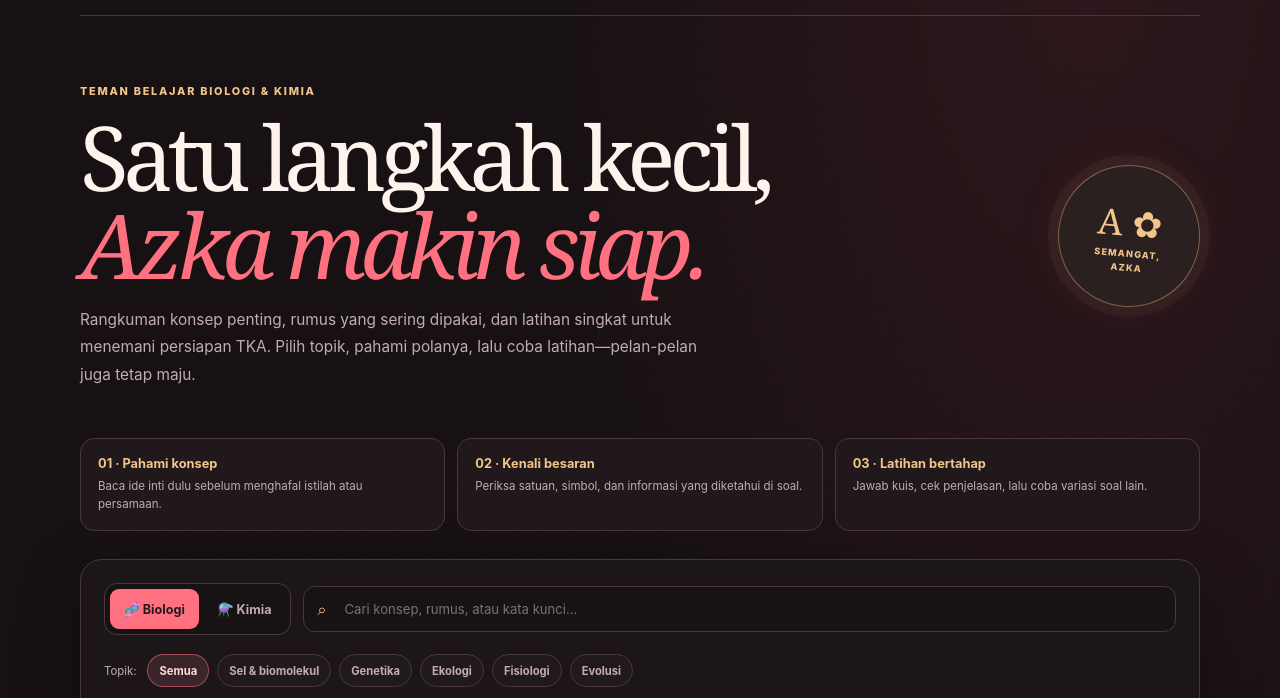
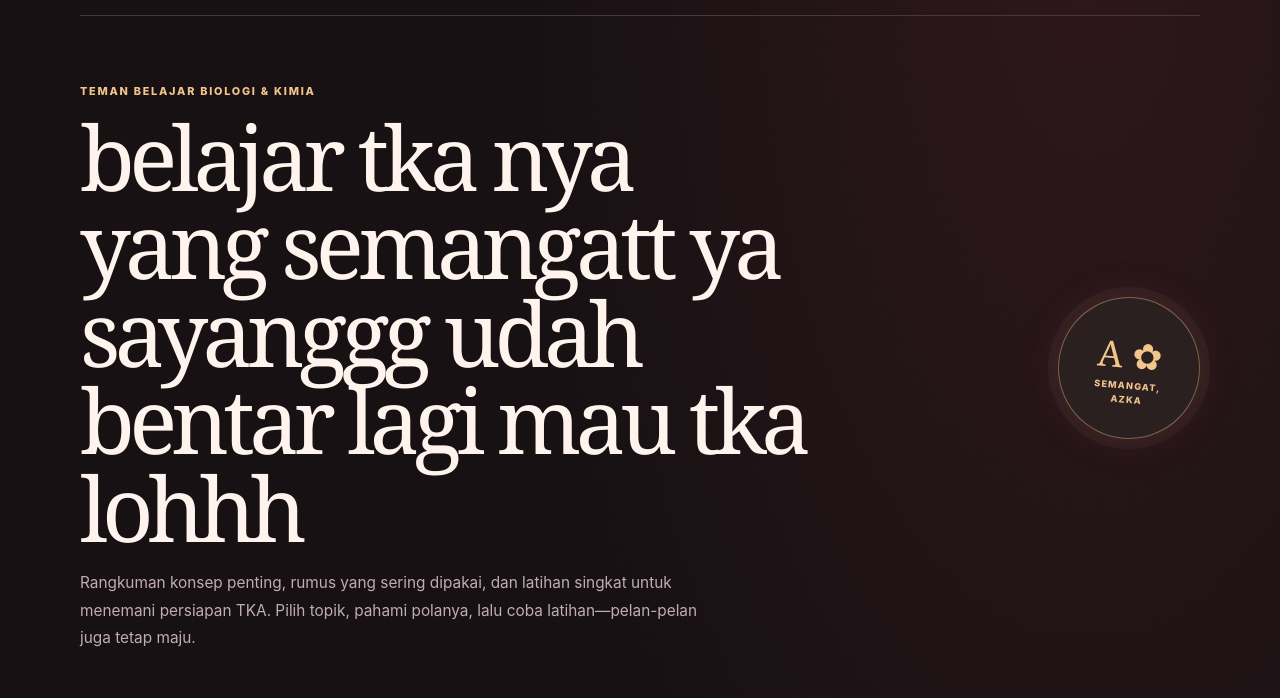
Before and after one commit to zheparee31/tka-azka-biologi-kimia, a plain HTML site: page index.html in a window 1280 px wide. Shown: the part 56-754 px from the top of the page. Drawn offline with Linux system fonts and the light colour scheme.

Commit message:
Update Azka TKA encouragement

```diff
--- a/index.html
+++ b/index.html
@@ -148,7 +148,7 @@
       <section class="hero" aria-labelledby="title">
         <div>
           <p class="eyebrow">Teman belajar Biologi &amp; Kimia</p>
-          <h1 id="title">Satu langkah kecil, <em>Azka makin siap.</em></h1>
+          <h1 id="title">belajar tka nya yang semangatt ya sayanggg udah bentar lagi mau tka lohhh</h1>
           <p class="hero-copy">Rangkuman konsep penting, rumus yang sering dipakai, dan latihan singkat untuk menemani persiapan TKA. Pilih topik, pahami polanya, lalu coba latihan—pelan-pelan juga tetap maju.</p>
         </div>
         <div class="hero-seal" aria-label="Semangat belajar, Azka"><b>A ✿</b><span>semangat, Azka</span></div>
```
